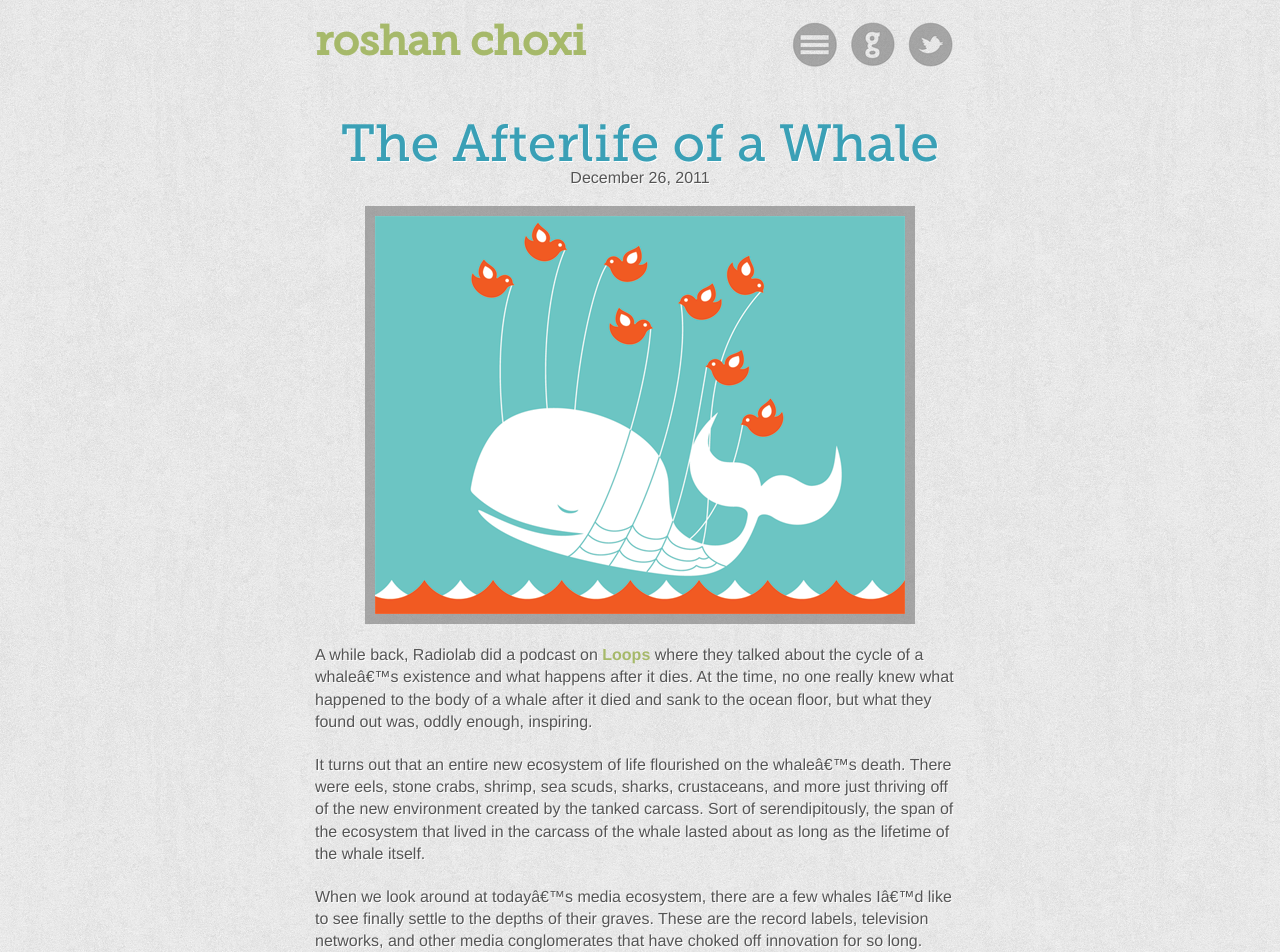
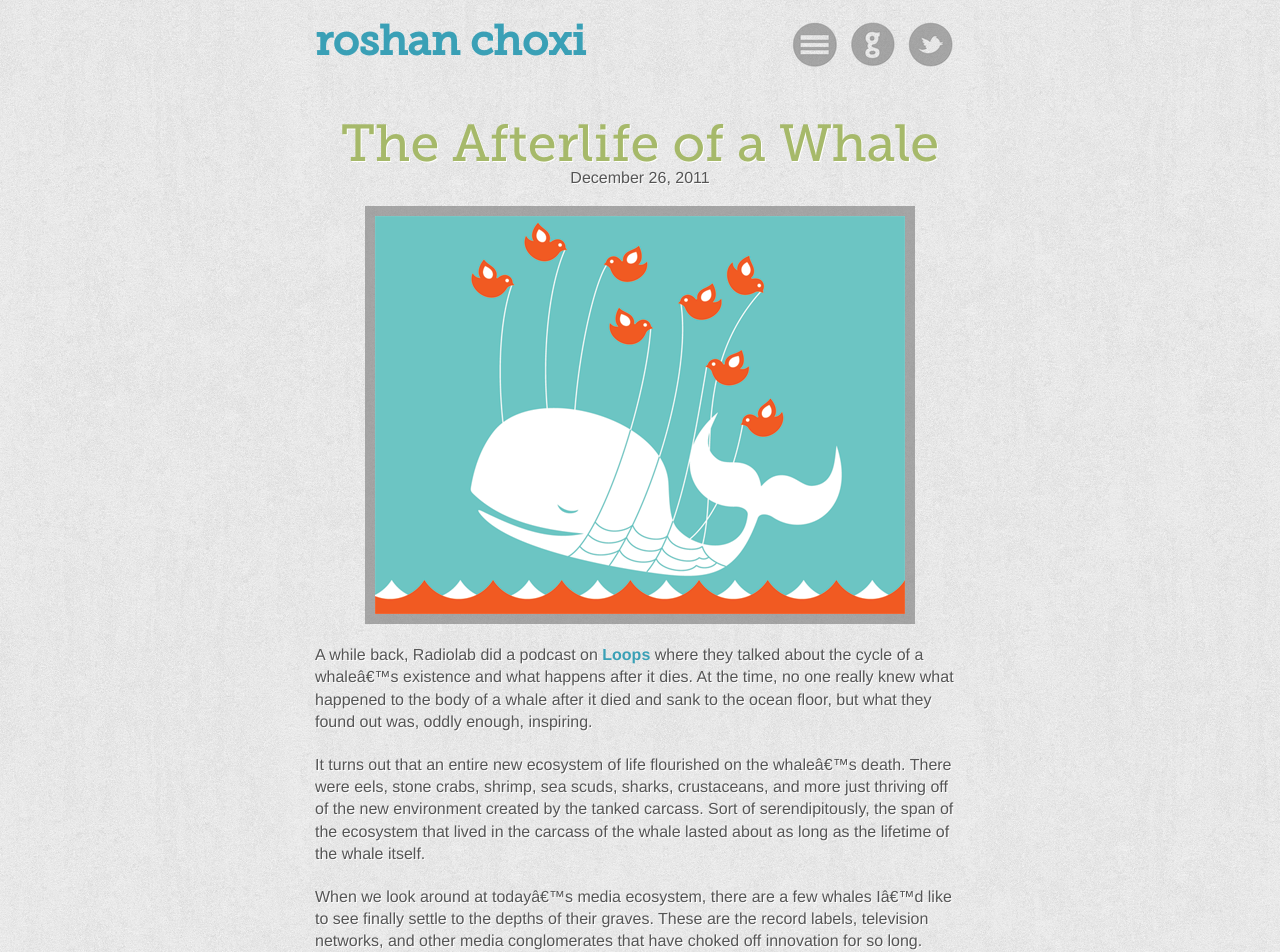
Before and after one commit to choxi/choxi.github.com, a Jekyll site: the page built from _posts/2011-12-26-the-afterlife-of-a-whale.md, in a window 1280 px wide. Shown: the top 952 px of the page. Built offline with Jekyll 4.4.1, drawn with Linux system fonts in a browser that asks for light colours.

Commit message:
Make Links more Readable

```diff
--- a/css/main.css
+++ b/css/main.css
@@ -80,9 +80,15 @@
 a {
   text-decoration: none;
   font-weight: bold;
-  color: #a6b96a; }
+  color: #3aa0b6; }
   a:hover {
-    color: #bbc98d; }
+    color: #59b6ca; }
+
+#footer a {
+  color: #59b6ca;
+  text-shadow: none; }
+  #footer a:hover {
+    color: #80c7d6; }
 
 .primary_font, h1 {
   font-family: Museo Slab, Helvetica Neue, Helvetica, arial, sans-serif; }
@@ -197,7 +203,7 @@
   .post h1, .post h4 {
     text-align: center; }
   .post h1 {
-    color: #3aa0b6;
+    color: #a6b96a;
     text-transform: none; }
   .post .title {
     font-weight: bold;
```
Also changed, not shown: sass/main.sass (+9 -3 lines), 1 other file.
